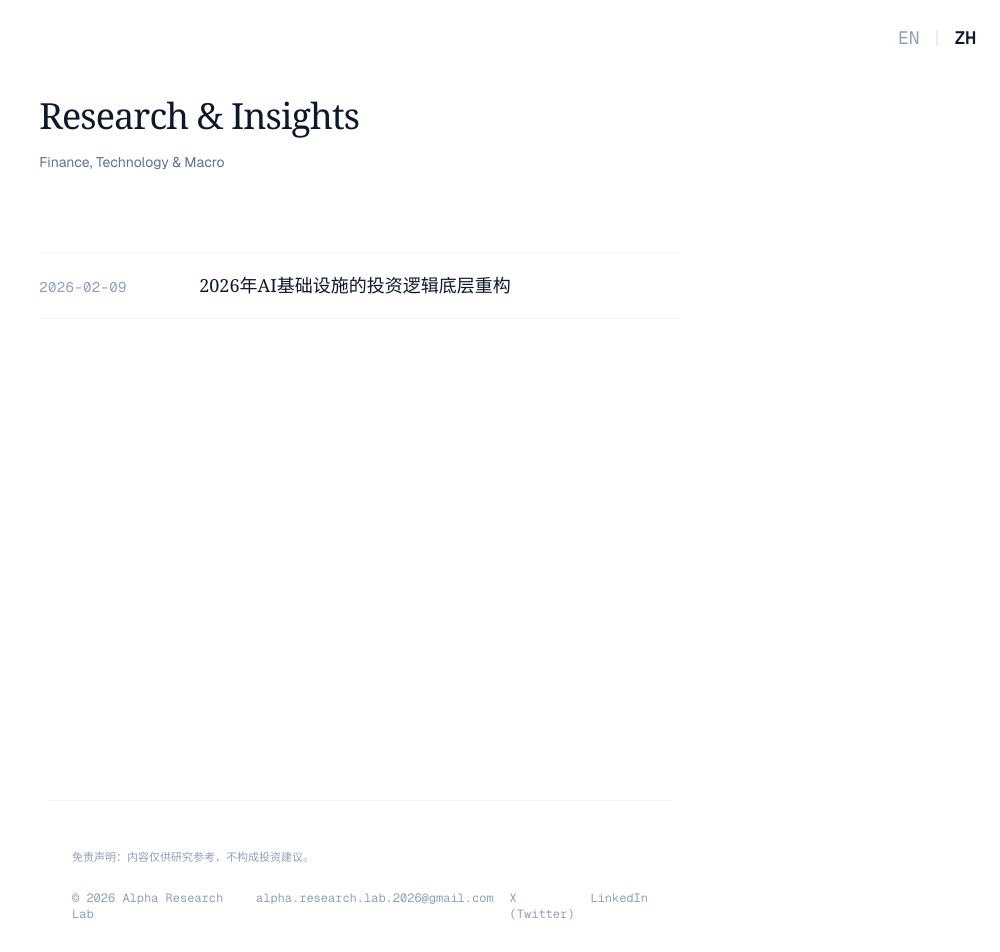
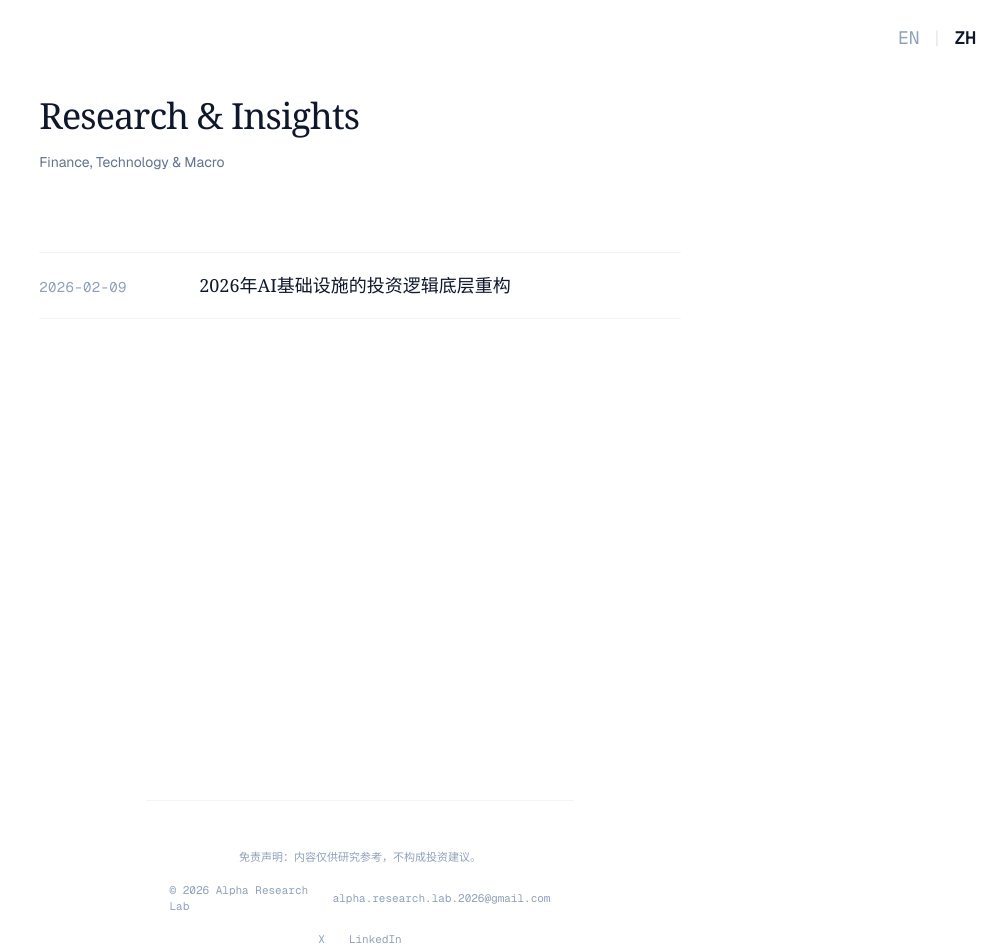
Before and after one commit to Dav010913/finance-tech-blog, a Next.js app: page / in a window 1280 px wide. Shown: the top 952 px of the page, without its empty margins (280-1280 px from the left). Built offline with nearby package versions, Linux system fonts and the light colour scheme.

Commit message:
Site Update: 周二 2026/02/10 11:08:46.68

```diff
--- a/app/components/Footer.tsx
+++ b/app/components/Footer.tsx
@@ -13,38 +13,36 @@ function FooterContent() {
             : "免责声明：内容仅供研究参考，不构成投资建议。";
 
     return (
-        <footer className="w-full max-w-[65ch] mx-auto px-6 py-12 border-t border-slate-100 flex flex-col gap-6 text-slate-400 font-mono">
-            {/* Disclaimer */}
-            <div className="text-[11px] text-center sm:text-left">
+        <footer className="w-full max-w-[65ch] mx-auto px-6 py-12 border-t border-slate-100 flex flex-col items-center space-y-4 text-[11px] text-slate-400 font-mono">
+            {/* Row 1: Disclaimer */}
+            <div className="text-center">
                 {disclaimer}
             </div>
 
-            <div className="flex flex-col sm:flex-row justify-between items-center text-xs gap-4">
-                {/* Copyright */}
-                <div>&copy; 2026 Alpha Research Lab</div>
+            {/* Row 2: Core Contact Info */}
+            <div className="w-full flex justify-between items-center">
+                <span>&copy; 2026 Alpha Research Lab</span>
+                <span>alpha.research.lab.2026@gmail.com</span>
+            </div>
 
-                {/* Social Links */}
-                <div className="flex flex-col sm:flex-row gap-4 items-center sm:items-baseline">
-                    <span className="hover:text-slate-900 transition-colors cursor-default">
-                        alpha.research.lab.2026@gmail.com
-                    </span>
+            {/* Row 3: Social Links */}
+            <div className="flex items-center space-x-6">
                 <a
                     href="https://x.com/AlphaResLab"
                     target="_blank"
                     rel="noopener noreferrer"
-                        className="hover:text-slate-900 transition-colors"
+                    className="hover:text-slate-600 transition-colors"
                 >
-                        X (Twitter)
+                    X
                 </a>
                 <a
                     href="https://www.linkedin.com/in/alpha-research-lab/"
                     target="_blank"
                     rel="noopener noreferrer"
-                        className="hover:text-slate-900 transition-colors"
+                    className="hover:text-slate-600 transition-colors"
                 >
                     LinkedIn
                 </a>
-                </div>
             </div>
         </footer>
     );
```
Lines whose indentation alone changed are shown as unchanged.
